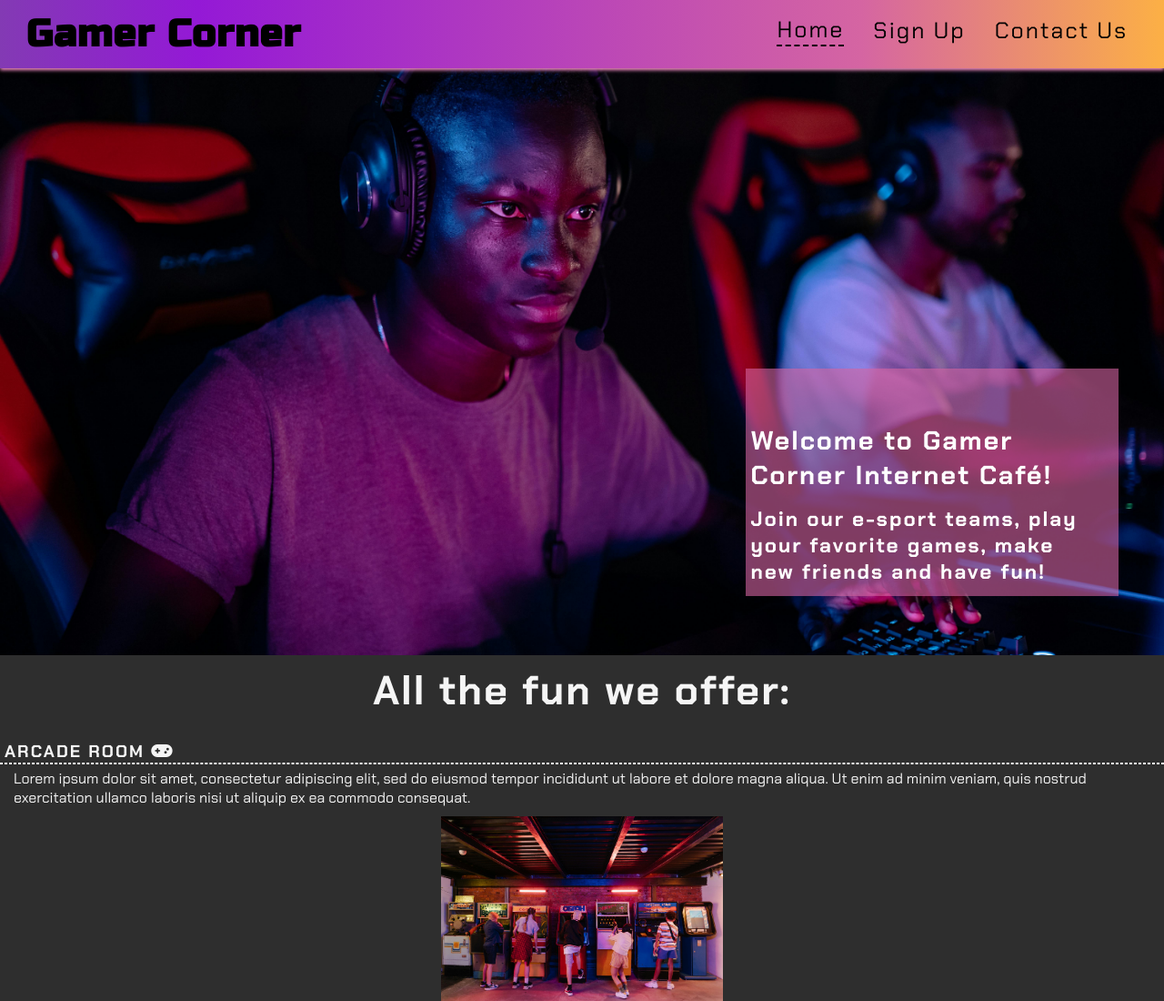
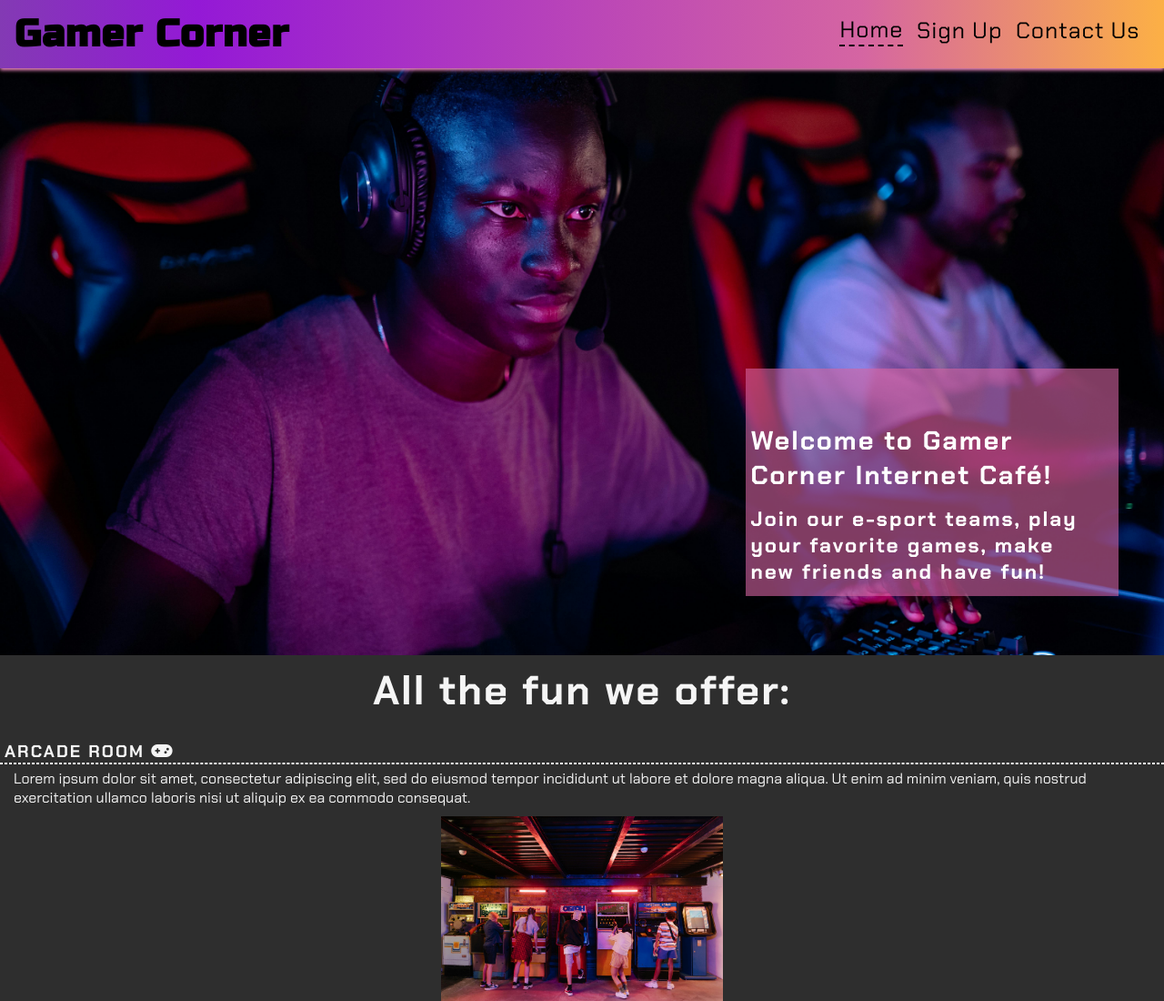
Before and after one commit to Keszi94/gamer_corner, a plain HTML site: page index.html in a window 1280 px wide. Shown: the top 1100 px of the page at 91% size. Drawn offline with Linux system fonts and the light colour scheme.

Commit message:
Fix nav-bar size issue on tablet sizes

```diff
--- a/assets/css/style.css
+++ b/assets/css/style.css
@@ -50,6 +50,7 @@ header {
 
 #logo {
     line-height: 50px;
+    padding-left: 0;
 }
 
 header a {
@@ -71,13 +72,14 @@ h1 {
 #menu {
     list-style-type: none;
     font-size: 120%;
-    letter-spacing: 2px;
+    letter-spacing: 1px;
     float: right;
     text-align: right;
 }
 
 #menu>li {
     margin-bottom: 0.5em;
+    margin-top: 10px;
 }
 
 .active {
@@ -226,7 +228,7 @@ main {
         position: relative;
         box-shadow: none;
         width: fit-content;
-        padding-right: 1rem;
+        padding-right: 1px;
         background: none;
     }
 
@@ -235,9 +237,9 @@ main {
     }
 
     #menu>li {
-        padding-left: 1rem;
+        padding-right: 5px;
         font-size: 130%;
-        margin: 0 0.5rem;
+         margin: 0 0.3rem;
     }
 
     .nav-toggle-label {
@@ -247,7 +249,7 @@ main {
     #logo {
         font-size: 260%;
         line-height: 75px;
-        margin: 0 0.5rem;
+        /* margin: 0 0.5rem; */
     }
 
     /* Main content */
@@ -277,6 +279,9 @@ main {
         padding-top: 40px;
         margin-top: 350px;
     }
+
+    /* Offers section */
+
 }
 
 
```
